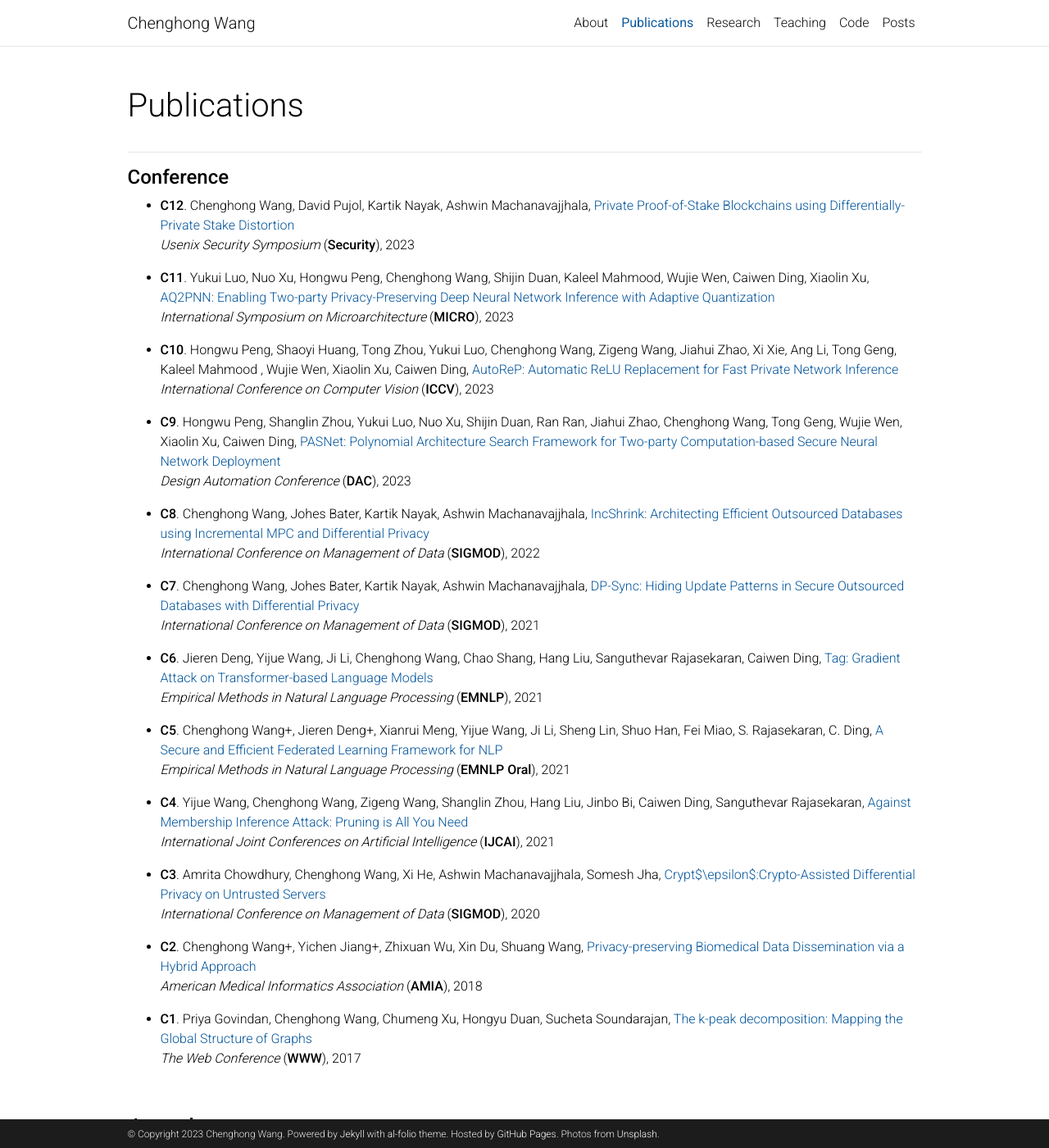
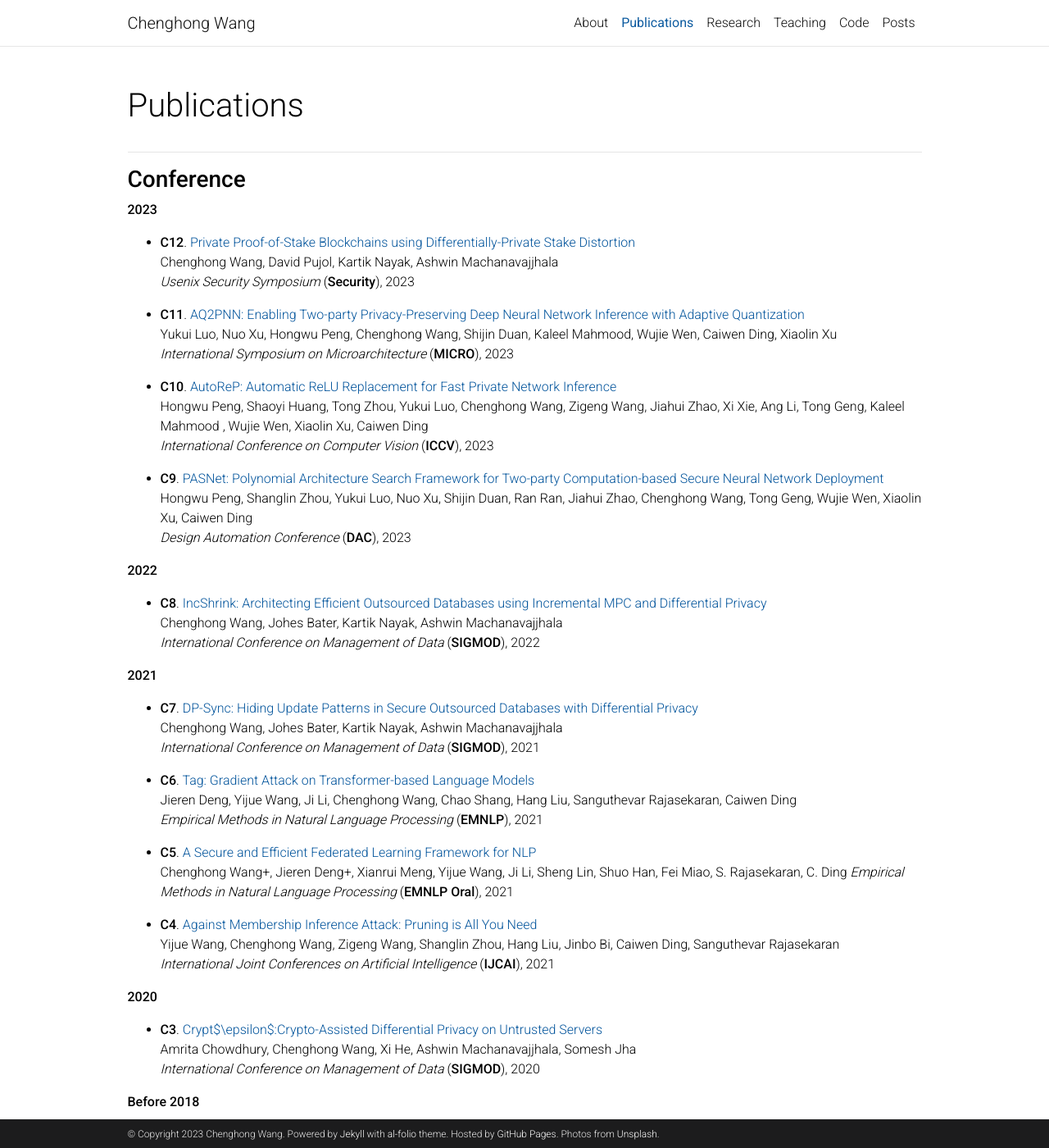
Before and after one commit to lovingmage/lovingmage.github.io, a Jekyll site: the page built from _pages/publications.md, in a window 1280 px wide and 1400 px high. Shown: the whole window at 82% size. Built offline with Jekyll 4.4.1, drawn with Linux system fonts in a browser that asks for light colours; comment, search, counter and statistics services are not loaded; a style sheet for code colours, icons or effects is not loaded; some of the changed text lies outside the part shown.

Commit message:
Update publications.md

```diff
--- a/_pages/publications.md
+++ b/_pages/publications.md
@@ -10,47 +10,63 @@ nav_order: 1
 
 <hr>
 
-#### **Conference**
-
-- **C12**. Chenghong Wang, David Pujol, Kartik Nayak, Ashwin Machanavajjhala, [Private Proof-of-Stake Blockchains using Differentially-Private Stake Distortion](https://eprint.iacr.org/2023/787)\
+### **Conference**
+**2023**
+- **C12**. [Private Proof-of-Stake Blockchains using Differentially-Private Stake Distortion](https://eprint.iacr.org/2023/787)\
+Chenghong Wang, David Pujol, Kartik Nayak, Ashwin Machanavajjhala\
 *Usenix Security Symposium* (**Security**), 2023
 
-- **C11**. Yukui Luo, Nuo Xu, Hongwu Peng, Chenghong Wang, Shijin Duan, Kaleel Mahmood, Wujie Wen, Caiwen Ding, Xiaolin Xu, [AQ2PNN: Enabling Two-party Privacy-Preserving Deep Neural Network Inference with Adaptive Quantization](#)\
+- **C11**. [AQ2PNN: Enabling Two-party Privacy-Preserving Deep Neural Network Inference with Adaptive Quantization](#)\
+Yukui Luo, Nuo Xu, Hongwu Peng, Chenghong Wang, Shijin Duan, Kaleel Mahmood, Wujie Wen, Caiwen Ding, Xiaolin Xu\
 *International Symposium on Microarchitecture* (**MICRO**), 2023
 
-- **C10**. Hongwu Peng, Shaoyi Huang, Tong Zhou, Yukui Luo, Chenghong Wang, Zigeng Wang, Jiahui Zhao, Xi Xie, Ang Li, Tong Geng, Kaleel Mahmood , Wujie Wen, Xiaolin Xu, Caiwen Ding, [AutoReP: Automatic ReLU Replacement for Fast Private Network Inference](#)\
+- **C10**. [AutoReP: Automatic ReLU Replacement for Fast Private Network Inference](#)\
+Hongwu Peng, Shaoyi Huang, Tong Zhou, Yukui Luo, Chenghong Wang, Zigeng Wang, Jiahui Zhao, Xi Xie, Ang Li, Tong Geng, Kaleel Mahmood , Wujie Wen, Xiaolin Xu, Caiwen Ding\
 *International Conference on Computer Vision* (**ICCV**), 2023
 
-- **C9**. Hongwu Peng, Shanglin Zhou, Yukui Luo, Nuo Xu, Shijin Duan, Ran Ran, Jiahui Zhao, Chenghong Wang, Tong Geng, Wujie Wen, Xiaolin Xu, Caiwen Ding, [PASNet: Polynomial Architecture Search Framework for Two-party Computation-based Secure Neural Network Deployment](https://arxiv.org/pdf/2306.15513.pdf)\
+- **C9**. [PASNet: Polynomial Architecture Search Framework for Two-party Computation-based Secure Neural Network Deployment](https://arxiv.org/pdf/2306.15513.pdf)\
+Hongwu Peng, Shanglin Zhou, Yukui Luo, Nuo Xu, Shijin Duan, Ran Ran, Jiahui Zhao, Chenghong Wang, Tong Geng, Wujie Wen, Xiaolin Xu, Caiwen Ding\
 *Design Automation Conference* (**DAC**), 2023
 
-- **C8**. Chenghong Wang, Johes Bater, Kartik Nayak, Ashwin Machanavajjhala, [IncShrink: Architecting Efficient Outsourced Databases using Incremental MPC and Differential Privacy](https://arxiv.org/abs/2203.05084)\
+**2022**
+- **C8**. [IncShrink: Architecting Efficient Outsourced Databases using Incremental MPC and Differential Privacy](https://arxiv.org/abs/2203.05084)\
+Chenghong Wang, Johes Bater, Kartik Nayak, Ashwin Machanavajjhala\
 *International Conference on Management of Data* (**SIGMOD**), 2022
 
-- **C7**. Chenghong Wang, Johes Bater, Kartik Nayak, Ashwin Machanavajjhala, [DP-Sync: Hiding Update Patterns in Secure Outsourced Databases with Differential Privacy](https://arxiv.org/abs/2103.15942)\
+**2021**
+- **C7**. [DP-Sync: Hiding Update Patterns in Secure Outsourced Databases with Differential Privacy](https://arxiv.org/abs/2103.15942)\
+Chenghong Wang, Johes Bater, Kartik Nayak, Ashwin Machanavajjhala\
 *International Conference on Management of Data* (**SIGMOD**), 2021
 
-- **C6**. Jieren Deng, Yijue Wang, Ji Li, Chenghong Wang, Chao Shang, Hang Liu, Sanguthevar Rajasekaran, Caiwen Ding, [Tag: Gradient Attack on Transformer-based Language Models](https://aclanthology.org/2021.findings-emnlp.305.pdf)\
+- **C6**. [Tag: Gradient Attack on Transformer-based Language Models](https://aclanthology.org/2021.findings-emnlp.305.pdf)\
+Jieren Deng, Yijue Wang, Ji Li, Chenghong Wang, Chao Shang, Hang Liu, Sanguthevar Rajasekaran, Caiwen Ding\
 *Empirical Methods in Natural Language Processing* (**EMNLP**), 2021
 
-- **C5**. Chenghong Wang+, Jieren Deng+, Xianrui Meng, Yijue Wang, Ji Li, Sheng Lin, Shuo Han, Fei Miao, S. Rajasekaran, C. Ding, [A Secure and Efficient Federated Learning Framework for NLP](https://aclanthology.org/2021.emnlp-main.606)\
+- **C5**. [A Secure and Efficient Federated Learning Framework for NLP](https://aclanthology.org/2021.emnlp-main.606)\
+Chenghong Wang+, Jieren Deng+, Xianrui Meng, Yijue Wang, Ji Li, Sheng Lin, Shuo Han, Fei Miao, S. Rajasekaran, C. Ding
 *Empirical Methods in Natural Language Processing* (**EMNLP Oral**), 2021
 
-- **C4**. Yijue Wang, Chenghong Wang, Zigeng Wang, Shanglin Zhou, Hang Liu, Jinbo Bi, Caiwen Ding, Sanguthevar Rajasekaran, [Against Membership Inference Attack: Pruning is All You Need](https://arxiv.org/abs/2008.13578)\
+- **C4**. [Against Membership Inference Attack: Pruning is All You Need](https://arxiv.org/abs/2008.13578)\
+Yijue Wang, Chenghong Wang, Zigeng Wang, Shanglin Zhou, Hang Liu, Jinbo Bi, Caiwen Ding, Sanguthevar Rajasekaran\
 *International Joint Conferences on Artificial Intelligence* (**IJCAI**), 2021
 
-- **C3**. Amrita Chowdhury, Chenghong Wang, Xi He, Ashwin Machanavajjhala, Somesh Jha, [Crypt$\epsilon$:Crypto-Assisted Differential Privacy on Untrusted Servers](https://dl.acm.org/doi/10.1145/3318464.3380596)\
+**2020**
+- **C3**. [Crypt$\epsilon$:Crypto-Assisted Differential Privacy on Untrusted Servers](https://dl.acm.org/doi/10.1145/3318464.3380596)\
+Amrita Chowdhury, Chenghong Wang, Xi He, Ashwin Machanavajjhala, Somesh Jha\
 *International Conference on Management of Data* (**SIGMOD**), 2020
 
-- **C2**. Chenghong Wang+, Yichen Jiang+, Zhixuan Wu, Xin Du, Shuang Wang, [Privacy-preserving Biomedical Data Dissemination via a Hybrid Approach](https://www.ncbi.nlm.nih.gov/pmc/articles/PMC6371369/)\
+**Before 2018**
+- **C2**.  [Privacy-preserving Biomedical Data Dissemination via a Hybrid Approach](https://www.ncbi.nlm.nih.gov/pmc/articles/PMC6371369/)\
+Chenghong Wang+, Yichen Jiang+, Zhixuan Wu, Xin Du, Shuang Wang\
 *American Medical Informatics Association* (**AMIA**), 2018
 
-- **C1**. Priya Govindan, Chenghong Wang, Chumeng Xu, Hongyu Duan, Sucheta Soundarajan, [The k-peak decomposition: Mapping the Global Structure of Graphs](https://dl.acm.org/doi/10.1145/3038912.3052635)\
+- **C1**. [The k-peak decomposition: Mapping the Global Structure of Graphs](https://dl.acm.org/doi/10.1145/3038912.3052635)\
+Priya Govindan, Chenghong Wang, Chumeng Xu, Hongyu Duan, Sucheta Soundarajan
 *The Web Conference* (**WWW**), 2017
 
 <br>
 
-#### **Journal**
+### **Journal**
 
 - **J3**. Zeinab S. Jalali, Chenghong Wang, Griffin Kearney, Geng Yuan, Caiwen Ding, Yinan Zhou, Yanzhi Wang, Sucheta Soundarajan, [Memristor-Based Spectral Decomposition of Matrices and Its Applications.](https://ieeexplore.ieee.org/document/9869704/)\
 *IEEE Transactions on Computers*, 2022
```
